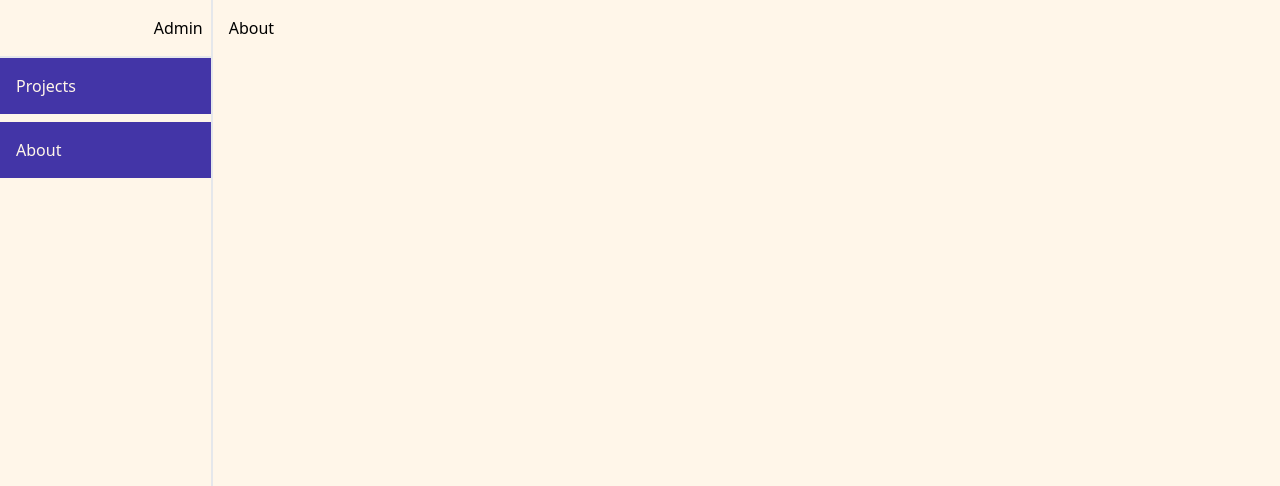
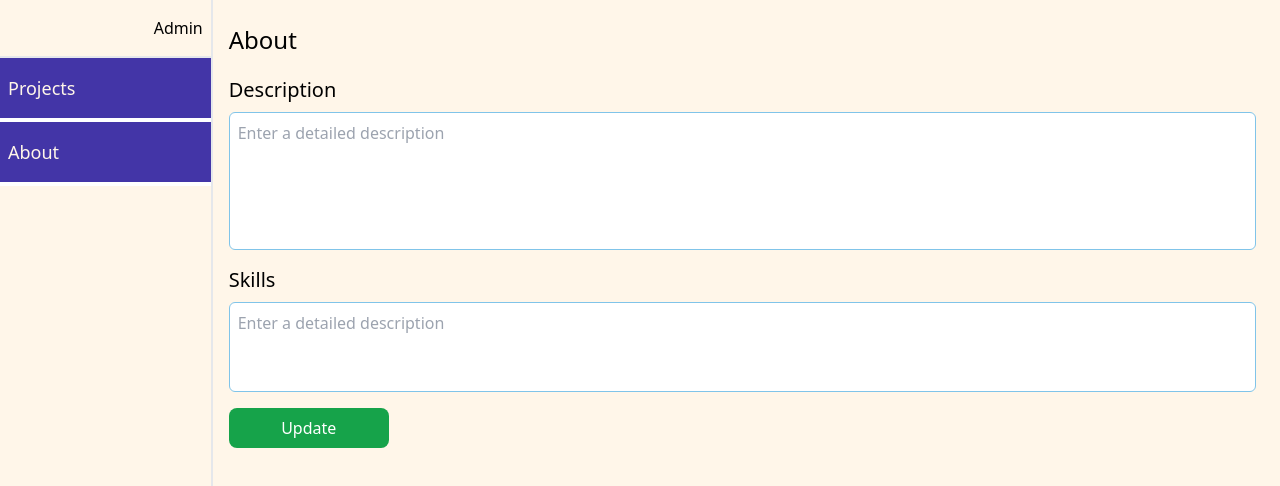
Before and after one commit to kayamazlum/my-portfolio-admin, a Next.js app: page /about in a window 1280 px wide. Shown: the top 486 px of the page. Built offline with nearby package versions, Linux system fonts and the light colour scheme; no server answers.

Commit message:
about kismi bitti

```diff
--- a/src/app/(pages)/about/page.jsx
+++ b/src/app/(pages)/about/page.jsx
@@ -1,11 +1,100 @@
+"use client";
 import Menu from "@/components/menu";
-import React from "react";
+import axios from "axios";
+import React, { useEffect, useState } from "react";
+import { ToastContainer, toast } from "react-toastify";
 
 const About = () => {
+  const [getAboutData, setGetAboutData] = useState(null);
+
+  const getAbout = async () => {
+    try {
+      const response = await axios.get(
+        `${process.env.NEXT_PUBLIC_BACKEND_URI}/api/get-about`
+      );
+      setGetAboutData(response.data.aboutData[0]);
+    } catch (error) {
+      console.log(error);
+    }
+  };
+
+  useEffect(() => {
+    getAbout();
+  }, []);
+  // console.log(getAboutData);
+
+  const updateAbout = async (e) => {
+    e.preventDefault();
+    try {
+      const response = axios.put(
+        `${process.env.NEXT_PUBLIC_BACKEND_URI}/api/update-about`,
+        getAboutData
+      );
+      toast.success("About updated successfully!", { autoClose: 3000 });
+    } catch (error) {
+      alert("An error occurred!", error.message);
+    }
+  };
+
   return (
-    <div className="flex">
+    <div className="flex lg:flex-row flex-col">
       <Menu />
-      <div className="w-full p-4">About</div>
+      <div className="p-4 w-full h-[calc(100vh-100px)]">
+        <h2 className="text-2xl font-medium mb-5 mt-2">About</h2>
+        <div className="flex w-full mb-2 gap-2 items-center ">
+          <form onSubmit={updateAbout} className="flex flex-col gap-4 w-full">
+            <div className="flex flex-col gap-2 w-full">
+              <label className="text-xl font-medium" htmlFor="about-text">
+                Description
+              </label>
+              <textarea
+                id="about_text"
+                className="border border-turkuaz p-2 focus:outline-blue-500 rounded-md resize-none"
+                name="about_text"
+                value={getAboutData?.about_text}
+                onChange={(e) =>
+                  setGetAboutData((prev) => ({
+                    ...prev,
+                    about_text: e.target.value,
+                  }))
+                }
+                rows={5}
+                placeholder="Enter a detailed description"
+                required
+              ></textarea>
+            </div>
+            <div className="flex flex-col gap-2 w-full">
+              <label className="text-xl font-medium" htmlFor="about-skills">
+                Skills
+              </label>
+              <textarea
+                id="about_skills"
+                className="border border-turkuaz p-2 focus:outline-blue-500 rounded-md resize-none"
+                name="about_skills"
+                value={getAboutData?.about_skills}
+                onChange={(e) => {
+                  setGetAboutData((prev) => ({
+                    ...prev,
+                    about_skills: e.target.value,
+                  }));
+                }}
+                rows={3}
+                placeholder="Enter a detailed description"
+                required
+              ></textarea>
+            </div>
+            <div className="w-full">
+              <button
+                type="submit"
+                className="sm:w-40 w-full p-2 bg-green-600 text-white rounded-lg hover:bg-green-500 duration-500 transition"
+              >
+                Update
+              </button>
+            </div>
+          </form>
+          <ToastContainer />
+        </div>
+      </div>
     </div>
   );
 };
--- a/src/app/(pages)/projects/page.jsx
+++ b/src/app/(pages)/projects/page.jsx
@@ -21,7 +21,7 @@ const Projects = () => {
   const getAllProjects = async () => {
     try {
       const allProjects = await axios.get(
-        "http://localhost:4000/api/get-projects"
+        `${process.env.NEXT_PUBLIC_BACKEND_URI}/api/get-projects`
       );
       setAllProjectsData(allProjects.data.projects || []);
       console.log(allProjects);
@@ -42,7 +42,7 @@ const Projects = () => {
   const getDetailsProject = async (id) => {
     try {
       const d = await axios.get(
-        `http://localhost:4000/api/details-project?_id=${id}`
+        `${process.env.NEXT_PUBLIC_BACKEND_URI}/api/details-project?_id=${id}`
       );
       setDetailsProjectData(d.data.selectedProject);
       console.log(detailsProjectData);
@@ -56,9 +56,12 @@ const Projects = () => {
   const [selectedId, setSelectedId] = useState(null);
   const deleteProject = async (id) => {
     try {
-      await axios.delete(`http://localhost:4000/api/delete-project`, {
-        data: { _id: id },
-      });
+      await axios.delete(
+        `${process.env.NEXT_PUBLIC_BACKEND_URI}/api/delete-project`,
+        {
+          data: { _id: id },
+        }
+      );
       toast.success("Project deleted successfully", { autoClose: 3000 });
       getAllProjects();
     } catch (error) {
@@ -74,7 +77,7 @@ const Projects = () => {
         <div className="flex w-full mb-2 gap-2 items-center">
           <span
             onClick={() => getAllProjects()}
-            className="bg-white border border-turkuaz transition text-lg duration-500 cursor-pointer rounded-lg py-2 px-3 flex items-center gap-1 group"
+            className="bg-white border border-turkuaz transition text-lg duration-500 cursor-pointer rounded-lg py-2 px-3 flex items-center gap-1 group select-none"
           >
             <HiOutlineRefresh
               size={20}
--- a/src/components/addProject/index.jsx
+++ b/src/components/addProject/index.jsx
@@ -45,7 +45,7 @@ const AddProject = (props) => {
 
     try {
       const response = await axios.post(
-        "http://localhost:4000/api/add-project",
+        `${process.env.NEXT_PUBLIC_BACKEND_URI}/api/add-project`,
         data,
         {
           headers: {
--- a/src/components/menu/index.jsx
+++ b/src/components/menu/index.jsx
@@ -7,7 +7,7 @@ const Menu = (props) => {
       <div className="w-full py-4 px-2 border-b-2 font-medium flex justify-end">
         Admin
       </div>
-      <div className="flex flex-row lg:flex-col lg:justify-start justify-center gap-2">
+      <div className="flex flex-row lg:flex-col lg:justify-start justify-center ">
         <MenuButton
           setSelected={props.setSelected}
           link={"projects"}
--- a/src/components/menuButton/index.jsx
+++ b/src/components/menuButton/index.jsx
@@ -11,7 +11,6 @@ const MenuButton = (props) => {
   useEffect(() => {
     setCurrentUrl(window.location.href);
   }, []);
-  console.log(currentUrl);
 
   const isActive =
     currentUrl === `${process.env.NEXT_PUBLIC_ADMIN_URI}/${link}`;
@@ -19,9 +18,9 @@ const MenuButton = (props) => {
   return (
     <div
       onClick={() => router.push(`/${link}`)}
-      className={`w-full py-4 px-2 duration-500 transition ease-in border-x-8 border-transparent hover:border-turuncu ${
+      className={`w-full py-4 px-2 duration-500 transition ease-in border-b-4 border-white hover:border-turkuaz ${
         isActive ? "bg-turuncu " : "bg-mavi"
-      } text-beyaz transition duration-500 cursor-pointer font-medium`}
+      } text-beyaz transition duration-500 cursor-pointer font-medium text-lg`}
     >
       {text}
     </div>
--- a/src/components/updateProject/index.jsx
+++ b/src/components/updateProject/index.jsx
@@ -58,11 +58,15 @@ const UpdateProject = ({
 
       data.append("deleted_images", deletedImages);
 
-      await axios.put("http://localhost:4000/api/update-project", data, {
-        headers: {
-          "Content-Type": "multipart/form-data",
-        },
-      });
+      await axios.put(
+        `${process.env.NEXT_PUBLIC_BACKEND_URI}/api/update-project`,
+        data,
+        {
+          headers: {
+            "Content-Type": "multipart/form-data",
+          },
+        }
+      );
 
       toast.success("Project updated successfully!", { autoClose: 3000 });
       getAllProjects();
```
